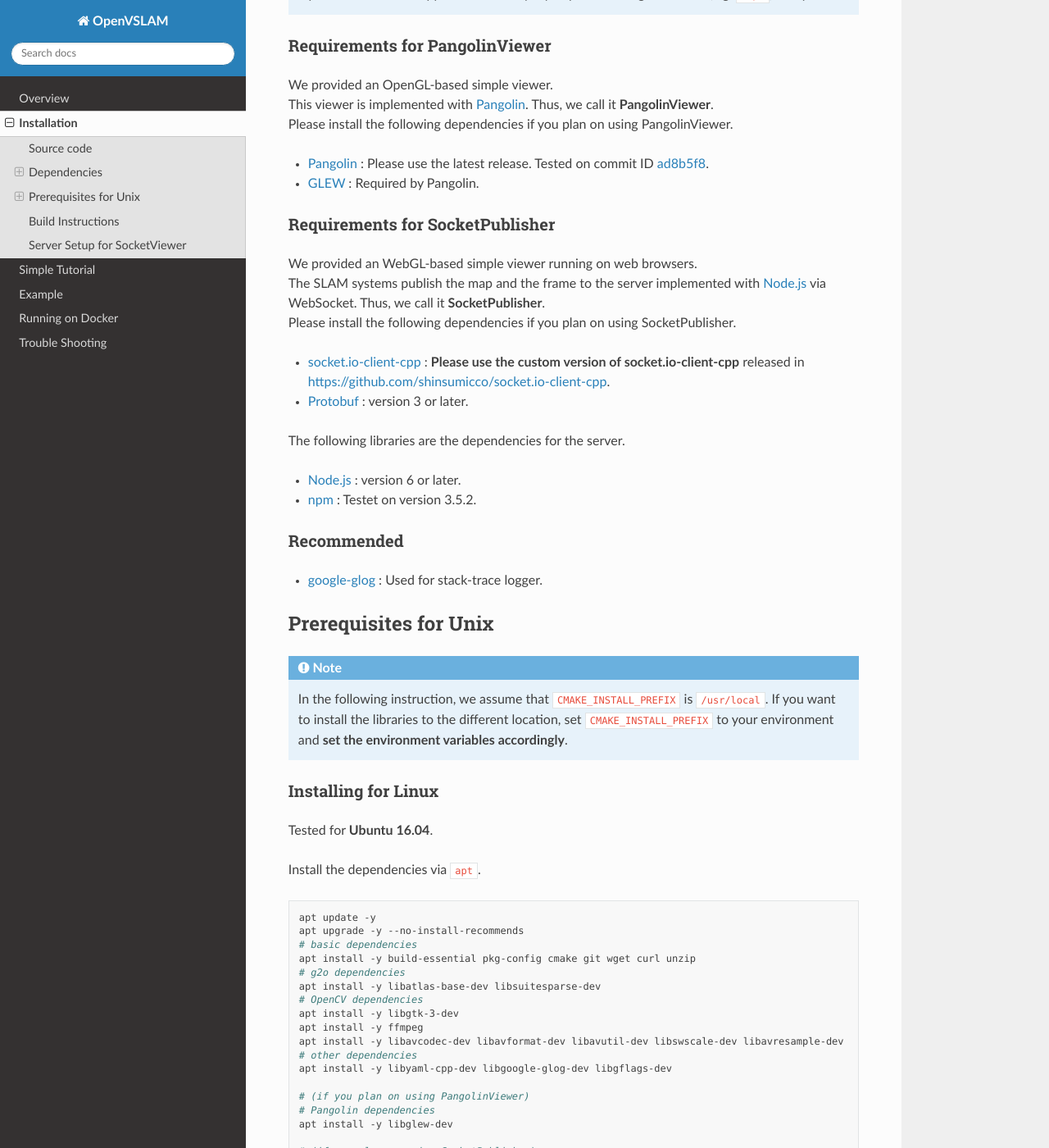
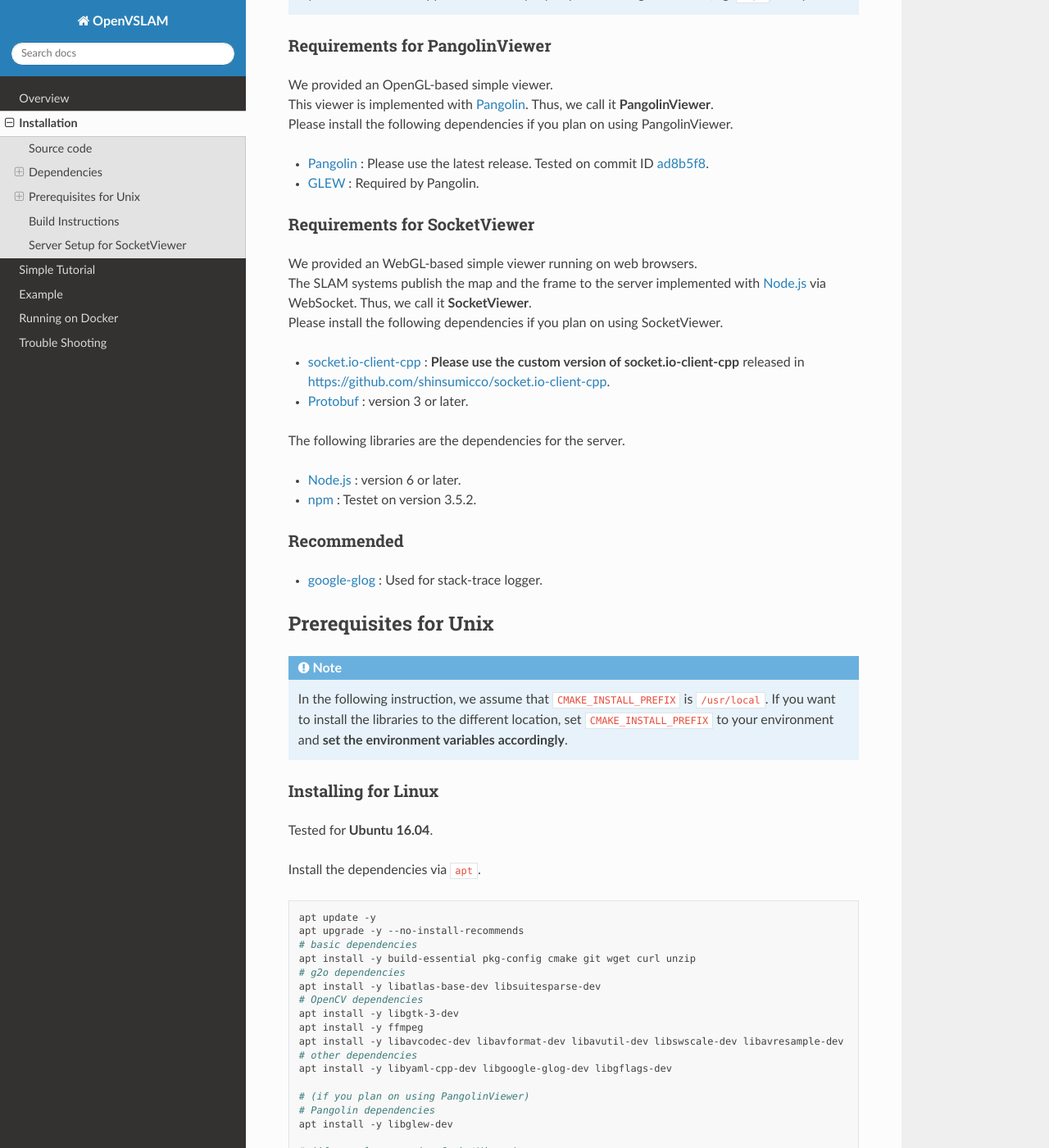
Before and after one commit to xdspacelab/openvslam, a Sphinx documentation site: the page built from docs/installation.rst, in a window 1280 px wide and 1400 px high, scrolled down 1035 px. Shown: the whole window at 82% size. Built offline with Sphinx 7.4.7 and the Read the Docs theme 2.0.0, drawn with Linux system fonts in a browser that asks for light colours; some of the changed text lies outside the part shown.

Commit message:
SocketPublisher -> SocketViewer

```diff
--- a/docs/installation.rst
+++ b/docs/installation.rst
@@ -66,12 +66,12 @@ Requirements for PangolinViewer
 
 * `GLEW <http://glew.sourceforge.net/>`_ : Required by Pangolin.
 
-Requirements for SocketPublisher
+Requirements for SocketViewer
 ^^^^^^^^^^^^^^^^^^^^^^^^^^^^^^^^^
 
 | We provided an WebGL-based simple viewer running on web browsers.
-| The SLAM systems publish the map and the frame to the server implemented with `Node.js <https://nodejs.org/>`_ via WebSocket. Thus, we call it **SocketPublisher**.
-| Please install the following dependencies if you plan on using SocketPublisher.
+| The SLAM systems publish the map and the frame to the server implemented with `Node.js <https://nodejs.org/>`_ via WebSocket. Thus, we call it **SocketViewer**.
+| Please install the following dependencies if you plan on using SocketViewer.
 
 * `socket.io-client-cpp <https://github.com/shinsumicco/socket.io-client-cpp>`_ : **Please use the custom version of socket.io-client-cpp** released in `https://github.com/shinsumicco/socket.io-client-cpp <https://github.com/shinsumicco/socket.io-client-cpp>`_.
 
@@ -126,7 +126,7 @@ Install the dependencies via ``apt``.
     # Pangolin dependencies
     apt install -y libglew-dev
 
-    # (if you plan on using SocketPublisher)
+    # (if you plan on using SocketViewer)
     # Protobuf dependencies
     apt install -y autogen autoconf libtool
 
@@ -203,7 +203,7 @@ Install the dependencies via ``brew``.
     # Pangolin dependencies
     brew install glew
 
-    # (if you plan on using SocketPublisher)
+    # (if you plan on using SocketViewer)
     # Protobuf dependencies
     brew install automake autoconf libtool
 
@@ -268,7 +268,7 @@ Download, build and install g2o.
     make -j
     make install
 
-| (**if you plan on using SocketPublisher**)
+| (**if you plan on using SocketViewer**)
 | Download, build and install socket.io-client-cpp from source.
 
 .. code-block:: bash
@@ -287,7 +287,7 @@ Download, build and install g2o.
     make -j
     make install
 
-| (**if you plan on using SocketPublisher**)
+| (**if you plan on using SocketViewer**)
 | Install Protobuf.
 
 If you use Ubuntu 18.04 or macOS, Protobuf 3.x can be installed via ``apt`` or ``brew``.
@@ -336,7 +336,7 @@ When building with support for PangolinViewer, please specify the following cmak
         ..
     make -j
 
-When building with support for SocketPublisher, please specify the following cmake options: ``-DUSE_PANGOLIN_VIEWER=OFF`` and ``-DUSE_SOCKET_PUBLISHER=ON``.
+When building with support for SocketViewer, please specify the following cmake options: ``-DUSE_PANGOLIN_VIEWER=OFF`` and ``-DUSE_SOCKET_PUBLISHER=ON``.
 
 .. code-block:: bash
 
```
